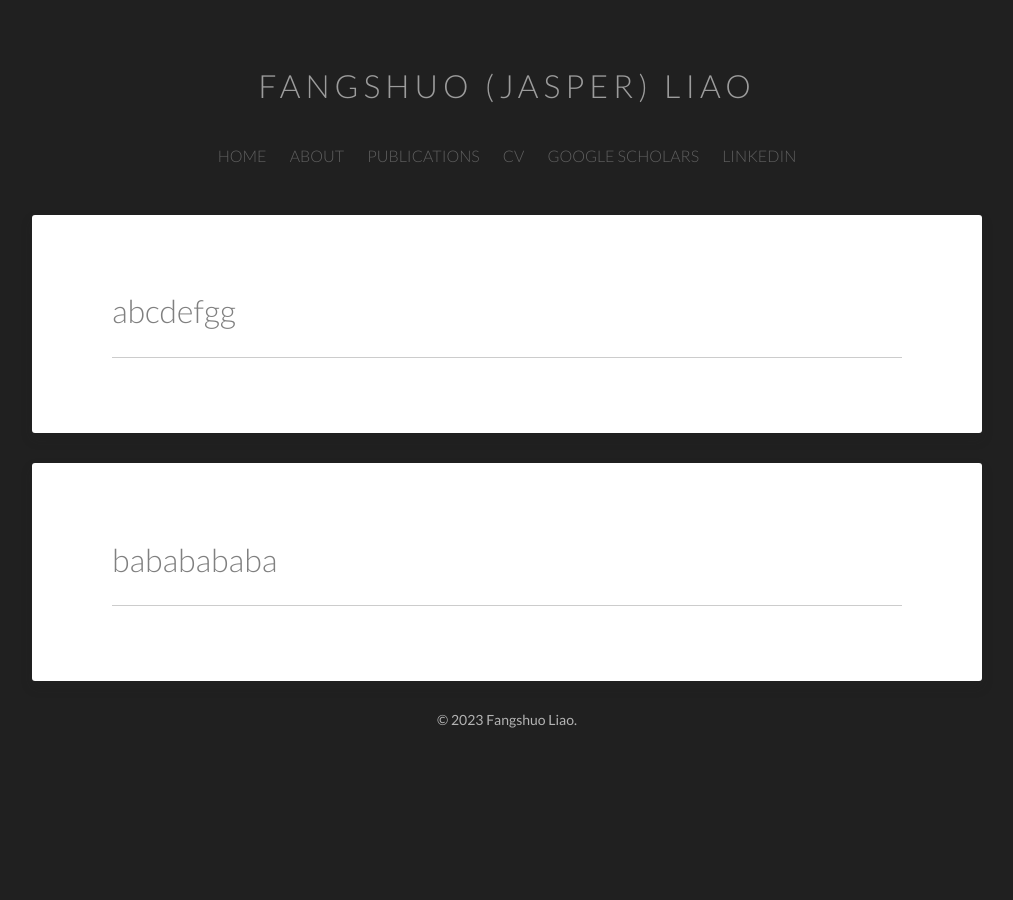
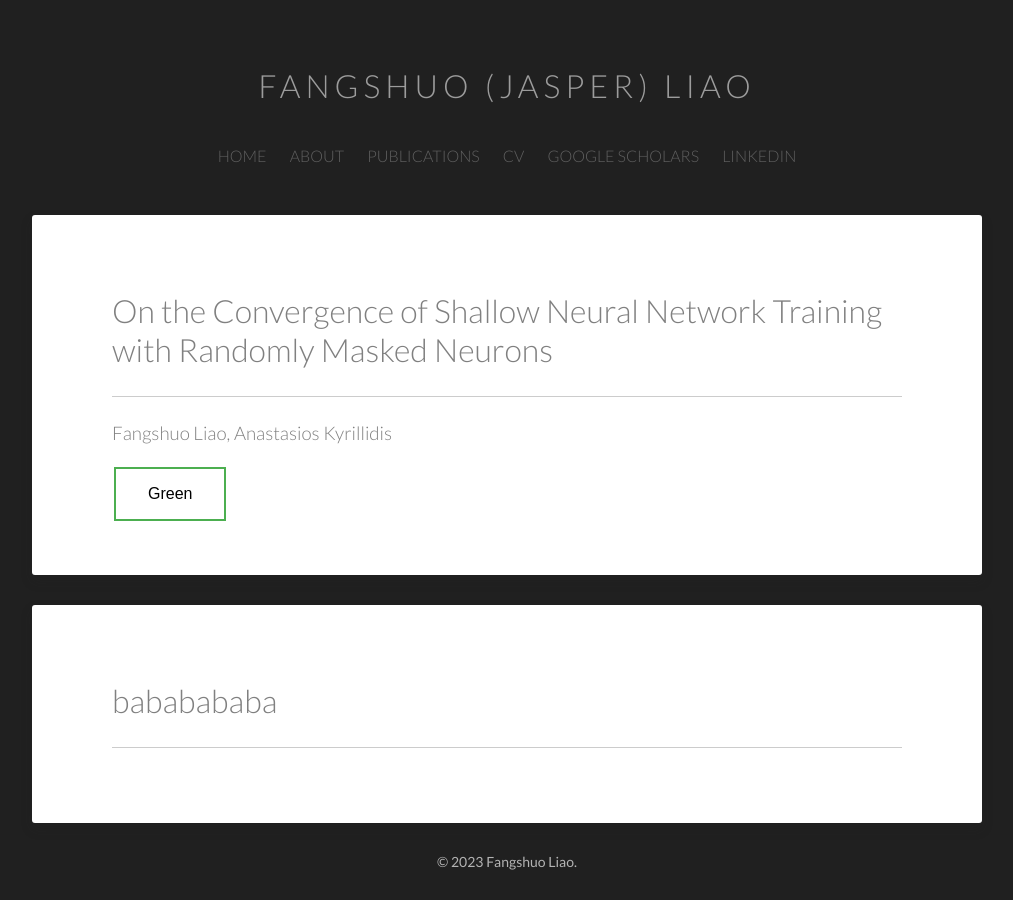
Before and after one commit to JasperLiao/JasperLiao.github.io, a Jekyll site: the page built from publications/index.html, in a window 1280 px wide. Shown: the whole page, without its empty margins (133-1146 px from the left). Built offline with Jekyll 4.4.1, drawn with Linux system fonts in a browser that asks for light colours.

Commit message:
test button

```diff
--- a/publications/index.html
+++ b/publications/index.html
@@ -2,16 +2,59 @@
 layout: post-index
 title: Publications
 ---
+<head>
+    <style>
+    .button {
+      border: none;
+      color: white;
+      padding: 16px 32px;
+      text-align: center;
+      text-decoration: none;
+      display: inline-block;
+      font-size: 16px;
+      margin: 4px 2px;
+      transition-duration: 0.4s;
+      cursor: pointer;
+    }
+
+    .button1 {
+      background-color: white;
+      color: black;
+      border: 2px solid #4CAF50;
+    }
+
+    .button1:hover {
+      background-color: #4CAF50;
+      color: white;
+    }
+
+    .button2 {
+      background-color: white;
+      color: black;
+      border: 2px solid #008CBA;
+    }
+
+    .button2:hover {
+      background-color: #008CBA;
+      color: white;
+    }
+
+    </style>
+</head>
 
 <!-- {% capture site_tags %}{% for tag in site.tags %}{{ tag | first }}{% unless forloop.last %},{% endunless %}{% endfor %}{% endcapture %}
 {% assign tags_list = site_tags | split:',' | sort %} -->
-
+<body>
     <article>
         <h1 class="entry-title">
-        abcdefgg
+            On the Convergence of Shallow Neural Network Training with Randomly Masked Neurons
         </h1>
 
         <hr>
+
+        <h3 class="entry-subtitle">
+            Fangshuo Liao, Anastasios Kyrillidis
+        </h3>
 
         <!-- <ul class="entry-meta inline-list">
             {% for item in (0..site.tags.size) %}{% unless forloop.last %}
@@ -20,11 +63,12 @@ title: Publications
                 {% endunless %}
             {% endfor %}
         </ul> -->
+        <button class="button button1">Green</button>
+
 
 
 
     </article>
-
 
     <article>
         <h1 class="entry-title">
@@ -45,6 +89,12 @@ title: Publications
 
     </article>
 
+</body>
+
+
+
+
+
 <!-- {% for item in (0..site.tags.size) %}{% unless forloop.last %}
     {% capture this_word %}{{ tags_list[item] | strip_newlines }}{% endcapture %}
 	<article>
```
Lines whose indentation alone changed are shown as unchanged.
